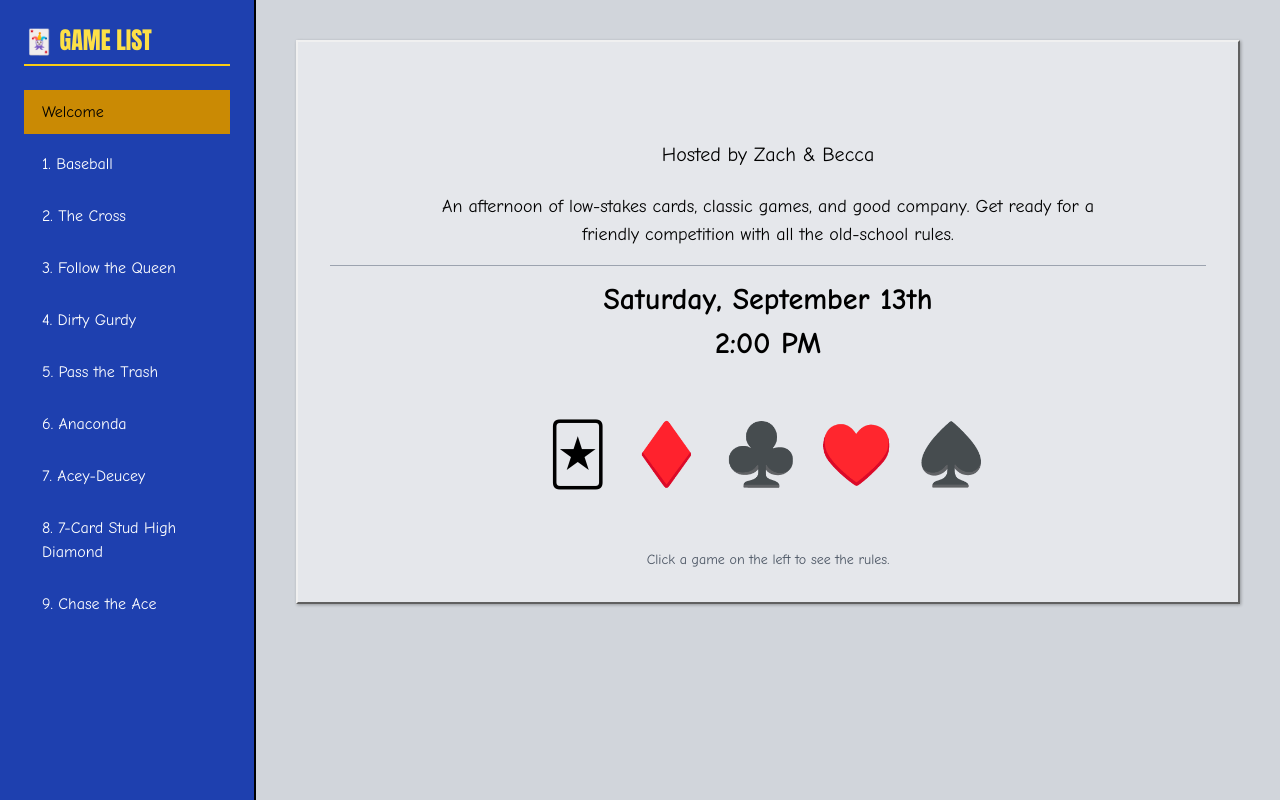
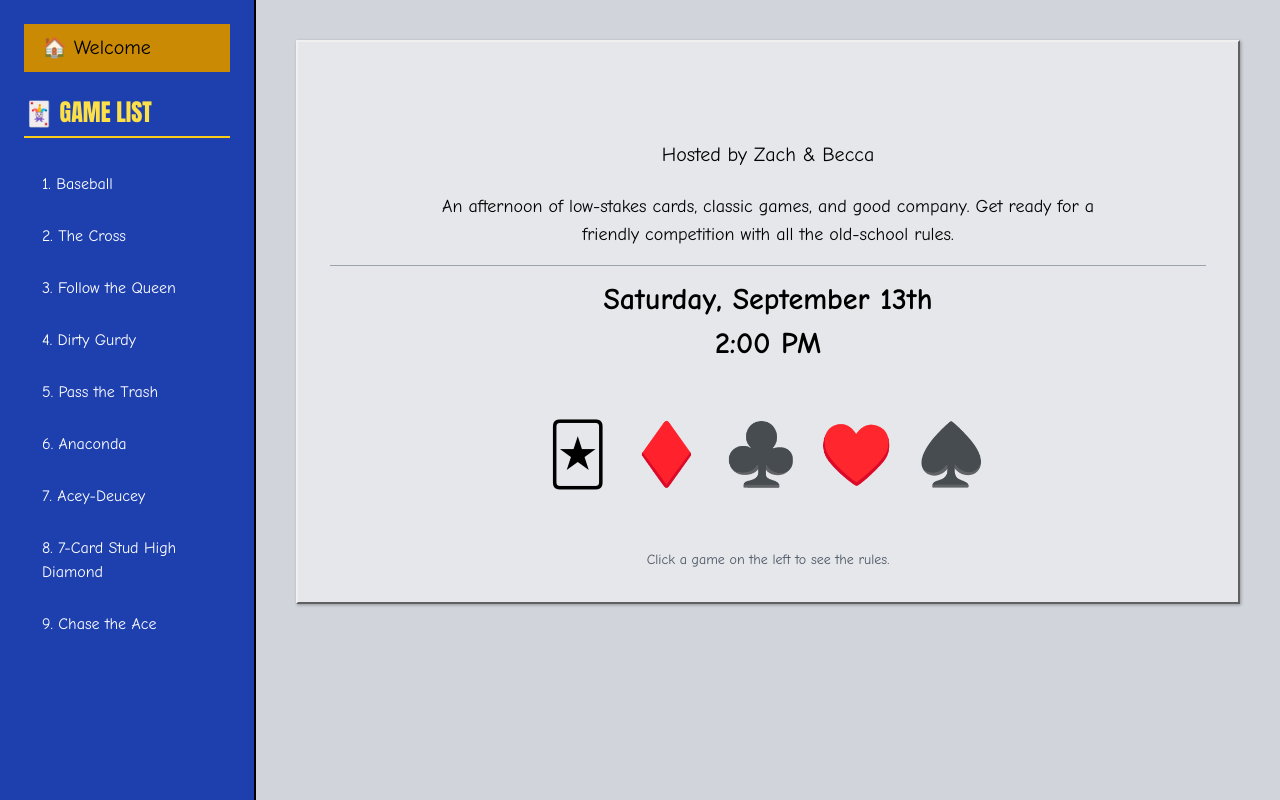
Before and after one commit to Lastminute73/lastminute73.github.io, a plain HTML site: page index.html in a window 1280 px wide. Drawn offline with nearby package versions, Linux system fonts and the light colour scheme; a web font is replaced by a local one.

Commit message:
Update index.html

```diff
--- a/index.html
+++ b/index.html
@@ -51,9 +51,11 @@
     <div class="flex flex-col md:flex-row min-h-screen">
         <!-- Sidebar Navigation -->
         <nav class="w-full md:w-64 bg-blue-800 text-white p-4 md:p-6 border-r-2 border-black">
+            <ul class="space-y-2 mb-6">
+                 <li><a href="#" class="nav-link block py-2 px-4 border-2 border-transparent hover:border-white text-xl" data-target="game-cover">🏠 Welcome</a></li>
+            </ul>
             <h1 class="text-2xl text-yellow-300 mb-6 border-b-2 border-yellow-400 pb-2" style="font-family: Impact, sans-serif;">🃏 GAME LIST</h1>
             <ul id="game-nav" class="space-y-2">
-                <li><a href="#" class="nav-link block py-2 px-4 border-2 border-transparent hover:border-white" data-target="game-cover">Welcome</a></li>
                 <li><a href="#" class="nav-link block py-2 px-4 border-2 border-transparent hover:border-white" data-target="game-baseball">1. Baseball</a></li>
                 <li><a href="#" class="nav-link block py-2 px-4 border-2 border-transparent hover:border-white" data-target="game-cross">2. The Cross</a></li>
                 <li><a href="#" class="nav-link block py-2 px-4 border-2 border-transparent hover:border-white" data-target="game-queen">3. Follow the Queen</a></li>
@@ -216,7 +218,7 @@
 
     <script>
         document.addEventListener('DOMContentLoaded', function() {
-            const navLinks = document.querySelectorAll('#game-nav .nav-link');
+            const navLinks = document.querySelectorAll('nav .nav-link');
             const gameContents = document.querySelectorAll('.game-content');
 
             function showContent(targetId) {
```
